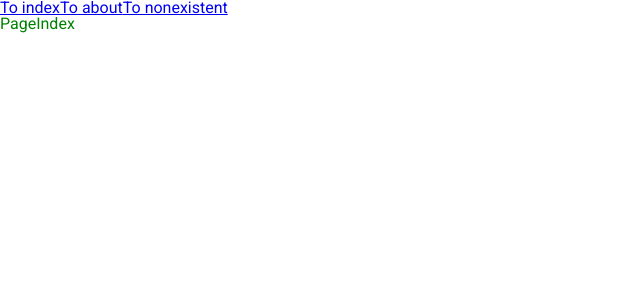
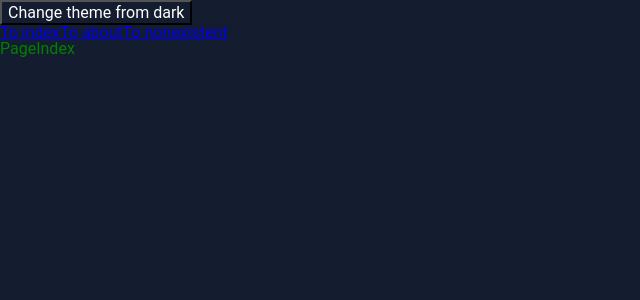
Before and after one commit to Dan-Lucian/jet-fighters-online-2.0, a React (Create React App) app in the folder frontend/: page / in a window 1280 px wide. Shown: the top 300 px of the page, without its empty margins (0-640 px from the left). Built offline with nearby package versions, Linux system fonts and the light colour scheme.

Commit message:
feat: color changing system (theming)

```diff
--- a/frontend/src/App.js
+++ b/frontend/src/App.js
@@ -1,15 +1,48 @@
 import { Link, Outlet } from 'react-router-dom';
+import { useEffect } from 'react';
 
-import './reset.scss';
-import './App.scss';
+// shared components
+import TogglerTheme from './components/TogglerTheme';
 
-const App = () => (
-  <div>
-    <Link to="/">To index</Link>
-    <Link to="/about">To about</Link>
-    <Link to="/asadasd">To nonexistent</Link>
-    <Outlet />
-  </div>
-);
+// shared hooks
+import { useLocalStorage } from './hooks/useLocalStorage';
+
+// scss styles
+import './styles/reset.scss';
+import './styles/colors.scss';
+import './styles/global.scss';
+
+const App = () => {
+  const [theme, setTheme] = useLocalStorage('theme', 'dark');
+
+  useEffect(() => {
+    document.body.className = theme;
+  }, [theme]);
+
+  const getTogglerTheme = () => {
+    switch (theme) {
+      case 'dark':
+        return () => setTheme('light');
+
+      case 'light':
+        return () => setTheme('dark');
+
+      default:
+        return () => console.log('no such theme');
+    }
+  };
+
+  return (
+    <>
+      <TogglerTheme theme={theme} getTogglerTheme={getTogglerTheme} />
+      <nav>
+        <Link to="/">To index</Link>
+        <Link to="/about">To about</Link>
+        <Link to="/asadasd">To nonexistent</Link>
+        <Outlet />
+      </nav>
+    </>
+  );
+};
 
 export default App;
--- /dev/null
+++ b/frontend/src/components/TogglerTheme.js
@@ -0,0 +1,19 @@
+import PropTypes from 'prop-types';
+
+import styles from './TogglerTheme.module.scss';
+
+const TogglerTheme = ({ theme, getTogglerTheme }) => (
+  <button
+    onClick={getTogglerTheme()}
+    className={styles.togglerTheme}
+    type="button"
+  >
+    Change theme from {theme}
+  </button>
+);
+TogglerTheme.propTypes = {
+  theme: PropTypes.string,
+  getTogglerTheme: PropTypes.func,
+};
+
+export default TogglerTheme;
--- /dev/null
+++ b/frontend/src/components/TogglerTheme.module.scss
@@ -0,0 +1,4 @@
+.togglerTheme {
+  color: var(--color-text);
+  background: var(--color-bg-primary);
+}
--- /dev/null
+++ b/frontend/src/hooks/useLocalStorage.js
@@ -0,0 +1,39 @@
+import { useState, useRef, useEffect } from 'react';
+
+/**
+ * Creates a state synced with the local storage.
+ *
+ * @param {String} key local storage key name.
+ * @param {Object} defaultValue the value to use if it is not already in localStorage.
+ * @param {{serialize: Function, deserialize: Function}} options the serialize and deserialize functions to use (defaults to JSON.stringify and JSON.parse).
+ *
+ * @returns {array} - [state, setState].
+ */
+function useLocalStorage(
+  key,
+  defaultValue = '',
+  { serialize = JSON.stringify, deserialize = JSON.parse } = {}
+) {
+  const [state, setState] = useState(() => {
+    const valueInLocalStorage = window.localStorage.getItem(key);
+    if (valueInLocalStorage) {
+      return deserialize(valueInLocalStorage);
+    }
+    return typeof defaultValue === 'function' ? defaultValue() : defaultValue;
+  });
+
+  const prevKeyRef = useRef(key);
+
+  useEffect(() => {
+    const prevKey = prevKeyRef.current;
+    if (prevKey !== key) {
+      window.localStorage.removeItem(prevKey);
+    }
+    prevKeyRef.current = key;
+    window.localStorage.setItem(key, serialize(state));
+  }, [key, state, serialize]);
+
+  return [state, setState];
+}
+
+export { useLocalStorage };
--- /dev/null
+++ b/frontend/src/styles/colors.scss
@@ -0,0 +1,18 @@
+body {
+  --color-green: #28b485;
+  --color-red: #dc143c;
+  --color-blue: #0079fe;
+  --color-yellow: #ffd23f;
+}
+
+.light {
+  --color-bg-primary: #f5f8ff;
+  --color-bg-secondary: #e5e5e5;
+  --color-text: #6a7180;
+}
+
+.dark {
+  --color-bg-primary: #141c2f;
+  --color-bg-secondary: #1f2a48;
+  --color-text: #ffffff;
+}
--- a/frontend/src/App.scss
+++ b/frontend/src/styles/global.scss
@@ -1,4 +1,4 @@
-@import url('https://fonts.googleapis.com/css2?family=Roboto:wght@400;700&display=swap');
+// @import url('https://fonts.googleapis.com/css2?family=Roboto:wght@400;700&display=swap');
 
 // helpfull styles
 html {
@@ -25,4 +25,6 @@ textarea {
 
 body {
   font-family: Roboto, verdana, sans-serif;
+  background: var(--color-bg-primary);
+  color: var(--color-text);
 }
```
Also changed, not shown: frontend/src/styles/reset.scss (renamed from frontend/src/reset.scss).
